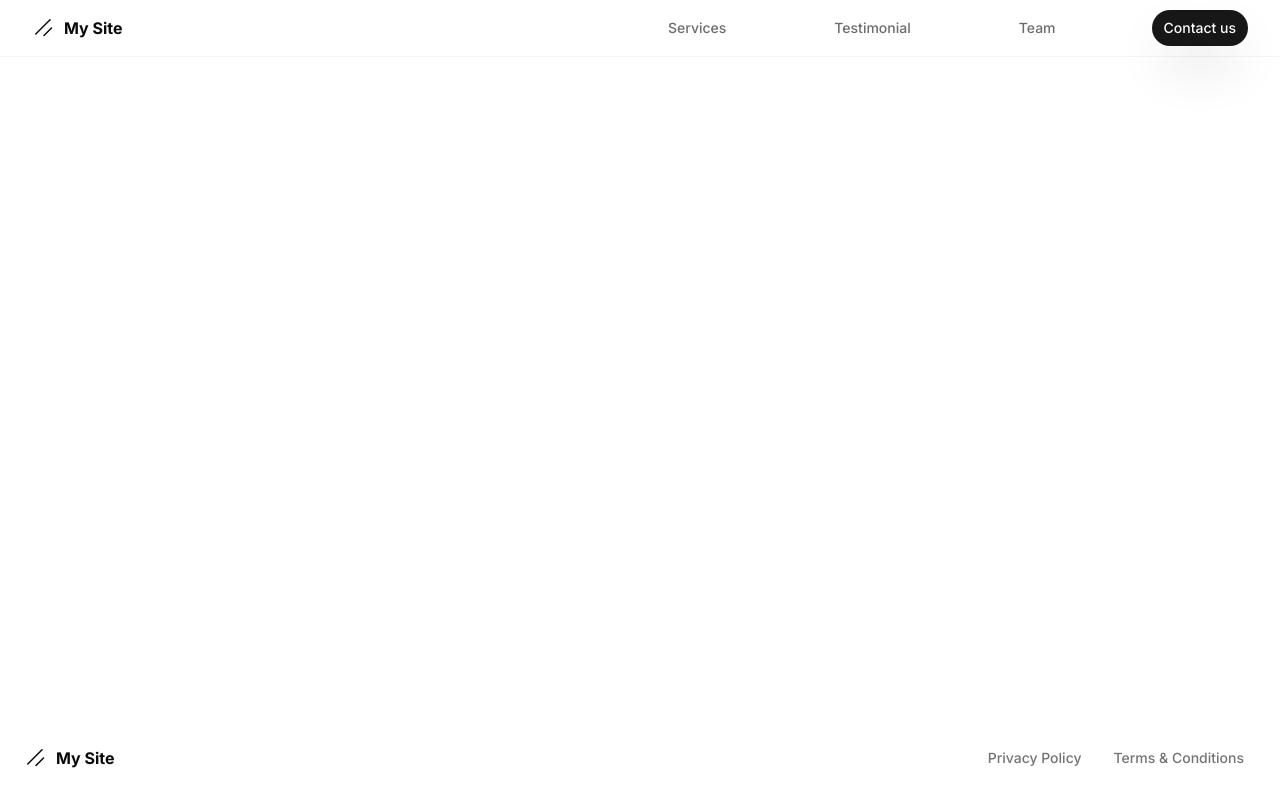
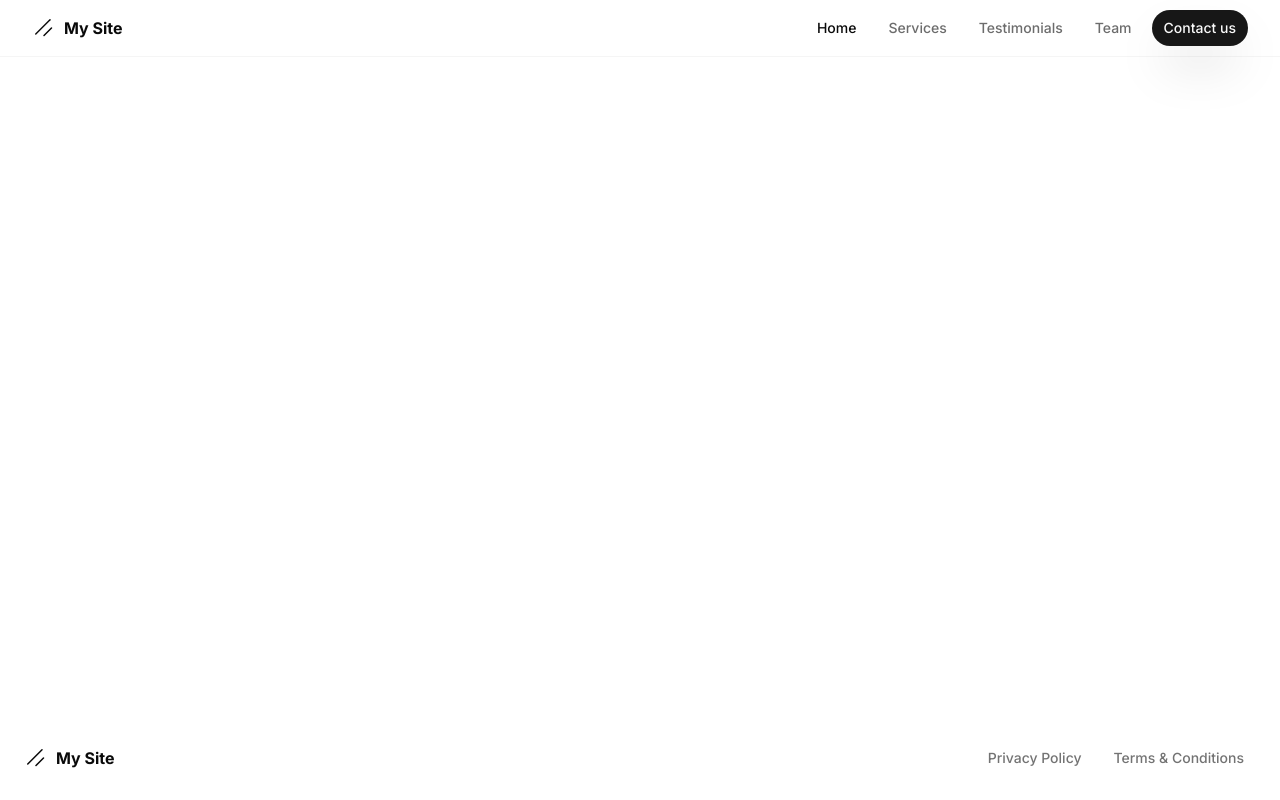
Before and after one commit to luiscarbonel1991/carboit, a Next.js app: page / in a window 1280 px wide. Built offline with nearby package versions, Linux system fonts and the light colour scheme.

Commit message:
Update MainNav with navConfig map

```diff
--- a/app/(marketing)/_components/main-nav.tsx
+++ b/app/(marketing)/_components/main-nav.tsx
@@ -4,37 +4,33 @@ import Link from "next/link";
 import { usePathname } from "next/navigation";
 import { cn } from "@/lib/utils";
 import { Button } from "@/components/ui/button";
+import { navConfig } from "@/config/nav-config";
 
 const MainNav = () => {
 
     const pathname = usePathname();
 
     return (
-        <nav className="md:ml-auto justify-end  md:justify-between w-full flex items-center gap-x-2">
+        <nav className="md:ml-auto justify-end  w-full flex items-center gap-x-2">
+            {
+                navConfig.main
+                .filter( item => item.href != '/contact')
+                .map((item, index) => {
+                    return (
                         <Button asChild variant="ghost" size="sm"
                             className={cn(
                                 "hidden md:flex rounded-3xl transition-transform hover:text-foreground/80 hover:translate-y-[-1px] hover:scale-[1.01] hover:border-b-2 hover:border-primary",
-                    pathname === "/services" ? "text-foreground" : "text-foreground/60"
+                                pathname === item.href ? "text-foreground" : "text-foreground/60"
                             )}
+                            key={index}
                         >
-                <Link href={"/services"}>Services</Link>
+                            <Link href={item.href ?? '/'}>{item.title}</Link>
                         </Button>
-            <Button asChild variant="ghost" size="sm"
-                className={cn(
-                    "hidden md:flex rounded-3xl transition-transform hover:text-foreground/80 hover:translate-y-[-1px] hover:scale-[1.01] hover:border-b-2 hover:border-primary",
-                    pathname === "/testimonials" ? "text-foreground" : "text-foreground/60"
-                )}
-            >
-                <Link href={"/testimonials"}>Testimonial</Link>
-            </Button>
-            <Button asChild variant="ghost" size="sm"
-                className={cn(
-                    "hidden md:flex rounded-3xl transition-transform hover:text-foreground/80 hover:translate-y-[-1px] hover:scale-[1.01] hover:border-b-2 hover:border-primary",
-                    pathname === "/team" ? "text-foreground" : "text-foreground/60"
-                )}
-            >
-                <Link href={"/team"}>Team</Link>
-            </Button>
+                    )
+                }
+                )
+            }
+
             <Button asChild variant="default" size="sm" className="rounded-3xl shadow-2xl transition-transform hover:translate-y-[-1px] hover:scale-[1.01] hover:border-b-2 hover:border-primary">
                 <Link href={"/contact"}>Contact us</Link>
             </Button>
```
Lines whose indentation alone changed are shown as unchanged.
